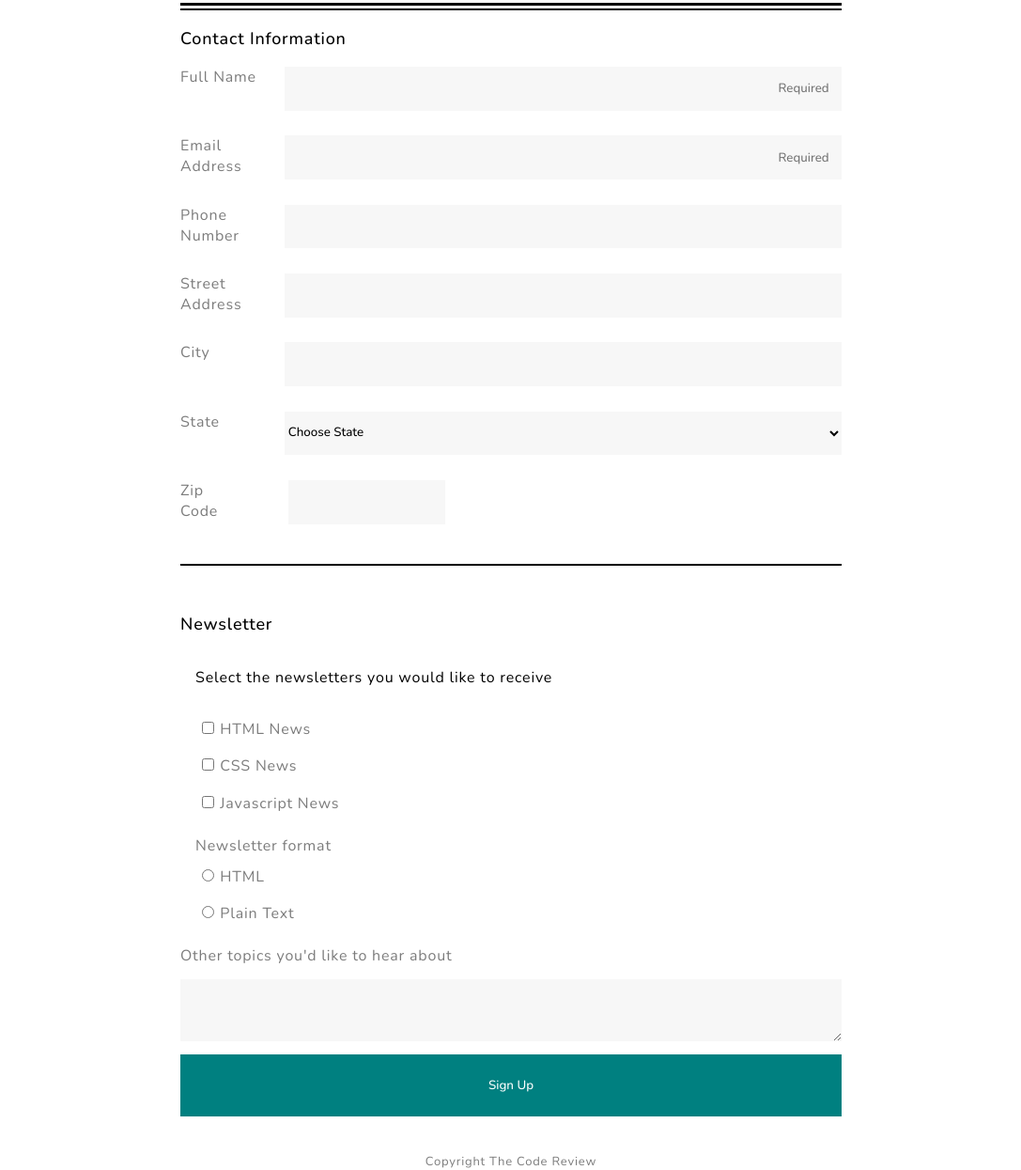
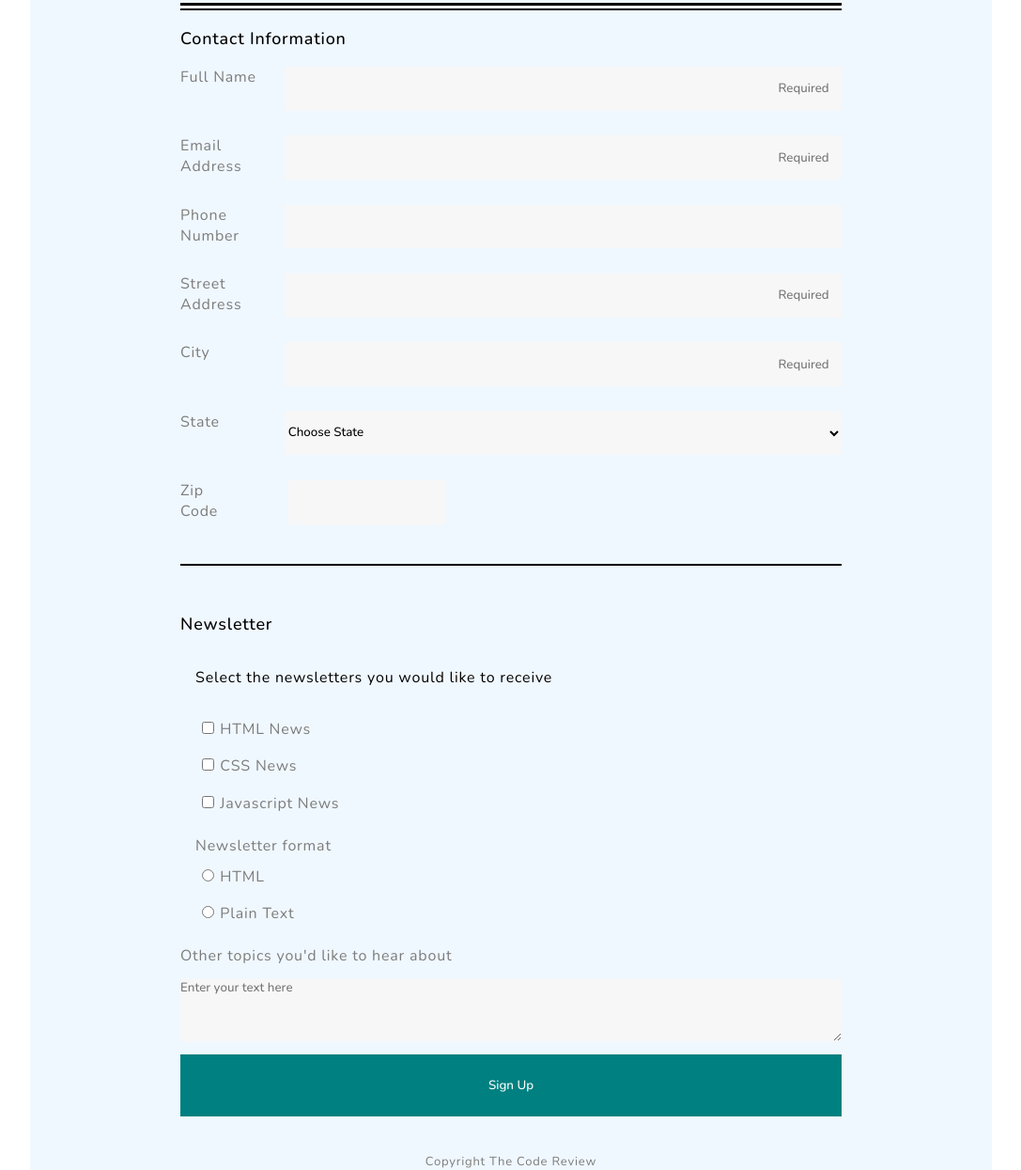
Before and after one commit to brendan-adriano/Online-Registration-Project, a plain HTML site: page index.html in a window 1280 px wide. Shown: the part 193-1438 px from the top of the page at 94% size, without its empty margins (96-1183 px from the left). Drawn offline with nearby package versions, Linux system fonts and the light colour scheme.

Commit message:
Added Extra Credit

```diff
--- a/css/styles.css
+++ b/css/styles.css
@@ -26,6 +26,7 @@ h1 {
 
 main {
     padding: 25px;
+    background-color: aliceblue;
 }
 
 legend {
@@ -51,7 +52,6 @@ input::placeholder {
 textarea {
     height: 5em;
     width: 100%;
-    background-color: #f7f7f7;
     margin: 1em 0 1em 0;
 }
 
@@ -67,6 +67,7 @@ button {
 footer {
     font-size: small;
     text-align: center;
+    background: aliceblue;
 }
 
 #newsletter input[type=checkbox],
@@ -81,8 +82,10 @@ footer,
 }
 
 input,
-select {
+select,
+textarea {
     background-color: #f7f7f7;
+    transition: all 0.75s ease-in-out;
 }
 
 .flex {
@@ -130,6 +133,12 @@ select {
     margin-bottom: 2em;
 }
 
+input:focus,
+select:focus,
+textarea:focus {
+    background-color: yellow;
+}
+
 @media (min-width: 768px)  {
 
     main {
--- a/index.html
+++ b/index.html
@@ -32,11 +32,11 @@
 
                 <div class="flex">
                 <label for="name">Full Name</label>
-                <input type="text" id="name" name="user-name" placeholder="Required">
+                <input type="text" id="name" name="user-name" placeholder="Required" required>
                 </div>
                 <div class="flex">
                 <label for="email">Email Address</label>
-                <input type="email" id="email" name="user-email" placeholder="Required">
+                <input type="email" id="email" name="user-email" placeholder="Required" required>
                 </div>
                 <div class="flex">
                 <label for="phone">Phone Number</label>
@@ -44,11 +44,11 @@
                 </div>
                 <div class="flex">
                 <label for="address">Street Address</label>
-                <input type="text" id="address" name="user-address">
+                <input type="text" id="address" name="user-address" placeholder="Required" required>
                 </div>
                 <div  class="flex">
                 <label for="city">City</label>
-                <input type="text" id="city" name="user-city">
+                <input type="text" id="city" name="user-city" placeholder="Required" required>
                 </div>
                 <div class="flex">
                 <label for="state">State</label>
@@ -79,7 +79,7 @@
                         <input type="radio" id="plain-form" value="plain-form" name="format"><label for="plain-form">Plain Text</label><br>
                     </div>
                     <label for="topics">Other topics you'd like to hear about</label>
-                    <textarea id="topics" name="topics"></textarea>
+                    <textarea id="topics" name="topics" placeholder="Enter your text here"></textarea>
                     <button type="submit">Sign Up</button>
                     </fieldset>
         </form>
```
